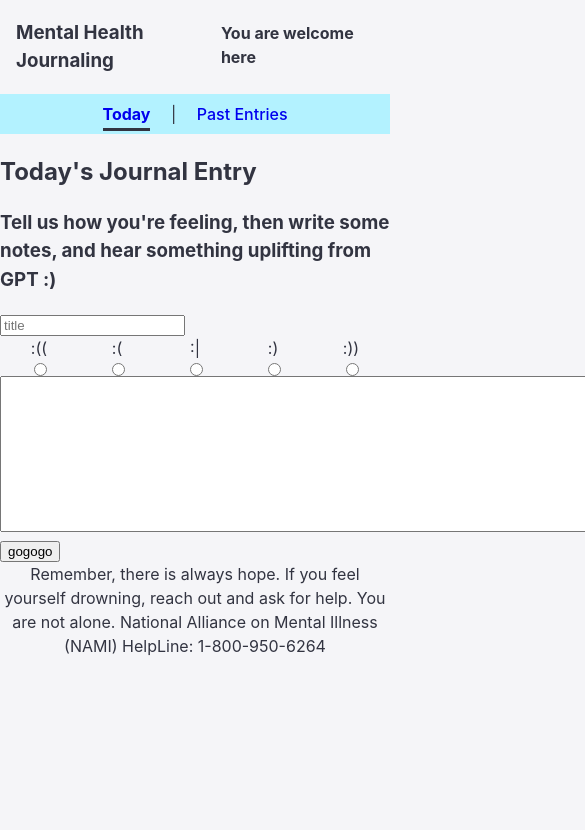
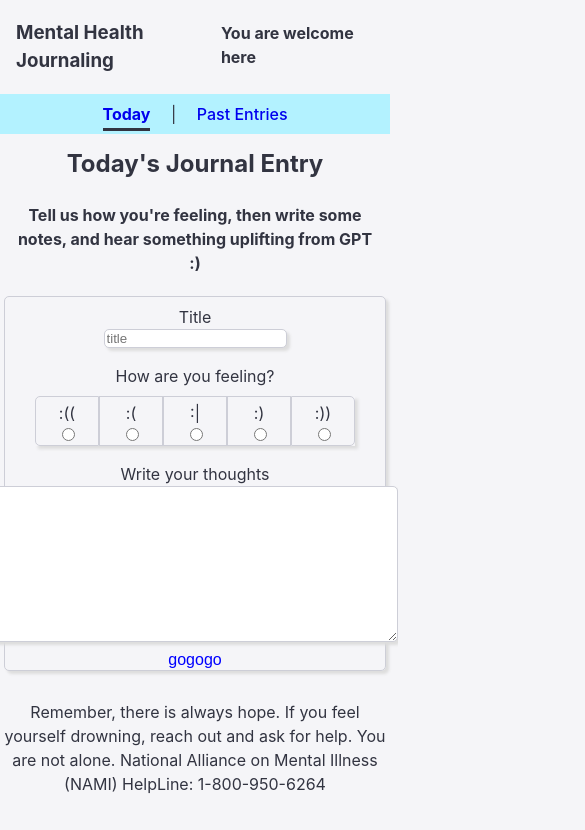
Before and after one commit to jase-d-ace/openai-ikigai-journaling, a React (Vite) app in the folder mental_health_frontend/: page / in a window 390 px wide. Shown: the top 830 px of the page, 585 px wide, since content can reach past the window. Built offline with nearby package versions, Linux system fonts and the light colour scheme.

Commit message:
start styling for mobile

```diff
--- a/mental_health_frontend/src/App.css
+++ b/mental_health_frontend/src/App.css
@@ -7,6 +7,91 @@
         display: flex;
         flex-direction: column;
         align-items: center;
+        border: 1px solid #CDCED7;
+    }
+}
+
+
+
+@media (max-width: 450px) {
+    header {
+        text-align: center;
+
+        h2 {
+            margin-top: 0.5em;
+            margin-bottom: 0.5em;
+        }
+
+        h4 {
+            padding-left: 1em;
+            padding-right: 1em;
+        }
+    }
+
+    .form-part {
+        margin: 0.5em;
+        display: flex;
+        flex-direction: column;
+        align-items: center;
+    }
+
+    .journal-form {
+
+        border-radius: 5px;
+        display: flex;
+        flex-direction: column;
+        align-items: center;
+        margin: 0.25em;
+        border: 1px solid #CDCED7;
+        box-shadow: 3px 3px 3px #DdDdDd;
+
+        .text-input {
+            border: 1px solid #CDCED7;
+            box-shadow: 3px 3px 3px #DdDdDd;
+            border-radius: 5px;
+        }
+
+        .feeling-gauge {
+            margin-top: 0.5em;
+            width: 20em;
+            justify-content: space-around;
+            box-shadow: 3px 3px 3px #DdDdDd;
+        }
+
+        .option {
+            width: 10em;
+            padding-bottom: 0.25em;
+            padding-top: 0.25em;
+        }
+
+        .option:first-child {
+            border-radius: 5px 0 0 5px;
+        }
+
+        .option:last-child {
+            border-radius: 0 5px 5px 0;
+        }
+
+        textarea {
+            width: 30em;
+        }
+
+        .submit {
+            background:none;
+            border:none;
+            font-size:1em;
+            color:blue;
+        }
+    }
+
+    .footer {
+        top: 800px;
+    }
+}
+
+@media (max-width: 390px) {
+    .footer {
+        top: 700px;
     }
 }
 
@@ -19,5 +104,7 @@
 }
 
 .footer {
+    min-height: 50px;
     text-align: center;
+    position: absolute;
 }
--- a/mental_health_frontend/src/App.jsx
+++ b/mental_health_frontend/src/App.jsx
@@ -24,7 +24,7 @@ function App() {
         const json = await data.json()
         setResults(json.response)
 
-        let pastEntries = JSON.parse(localStorage.getItem("past_entries")) || []
+        let pastEntries = JSON.parse(localStorage.getItem("past_entries")) || [];
 
         const newEntry = {
             ...formData,
@@ -44,24 +44,31 @@ function App() {
                 <h2>
                     Today's Journal Entry
                 </h2>
-                <h3>
+                <h4>
                     Tell us how you're feeling, then write some notes, and hear something uplifting from GPT :)
-                </h3>
+                </h4>
             </header>
-            <form onSubmit={handleFormSubmit}>
-                <input type="text" placeholder="title" onChange={e => debounce("title", e.target.value, 500)} />
+            <form className="journal-form" onSubmit={handleFormSubmit}>
+                <div className="form-part title">
+                    <label>Title</label>
+                    <input className="text-input" required type="text" placeholder="title" onChange={e => debounce("title", e.target.value, 500)} />
+                </div>
+                <div className="form-part feelings">
+                    <label>How are you feeling?</label>
                     <div className="feeling-gauge">
                         {
                             [
-                            {feeling: -2, label: ":((", emotion: "very sad"},
-                            {feeling: -1, label: ":(", emotion: "sad"},
-                            {feeling: 0, label: ":|", emotion: "neutral or numb"},
-                            {feeling: 1, label: ":)", emotion: "happy"},
-                            {feeling: 2, label: ":))", emotion: "very happy"},
+                                {feeling: -2, label: ":(("},
+                                {feeling: -1, label: ":("},
+                                {feeling: 0, label: ":|"},
+                                {feeling: 1, label: ":)"},
+                                {feeling: 2, label: ":))"},
                             ].map((option, i) =>
                             <div key={i} className="option">
                                 <label>{option.label}</label>
                                 <input
+                                    required
+                                    className="submit"
                                     type="radio"
                                     aria-label={option.emotion}
                                     onChange={() => setFormData({...formData, feeling: option.feeling})}
@@ -72,8 +79,12 @@ function App() {
                             )
                         }
                     </div>
-                <textarea onChange={e => debounce("journal_entry", e.target.value, 500)} rows="10" cols="100"></textarea>
-                <input type="submit" value="gogogo" />
+                </div>
+                <div className="form-part journal-entry">
+                    <label>Write your thoughts</label>
+                    <textarea className="text-input" required onChange={e => debounce("journal_entry", e.target.value, 500)} rows="10" cols="100"></textarea>
+                </div>
+                <input className="submit" type="submit" value="gogogo" />
             </form>
 
             <div className="results-container">
```
Lines whose indentation alone changed are shown as unchanged.
